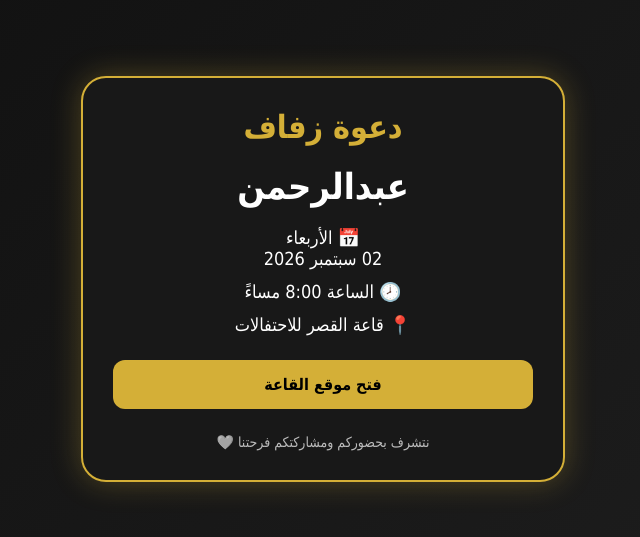
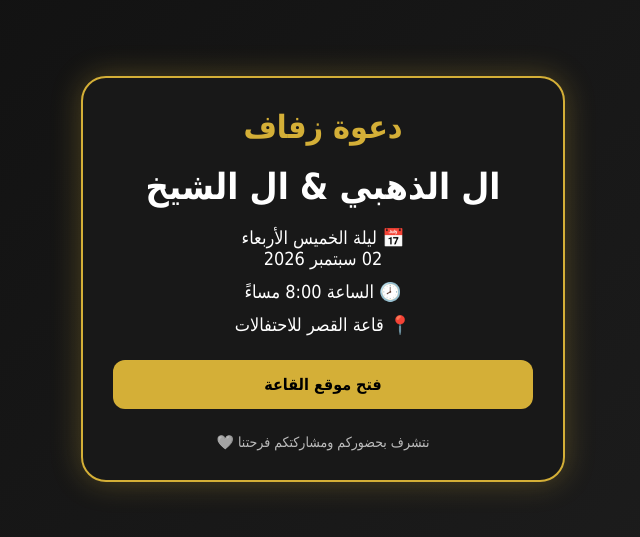
Before and after one commit to abady101/Wedding, a plain HTML site: page index.html in a window 1280 px wide. Shown: the part 121-658 px from the top of the page, without its empty margins (317-957 px from the left). Drawn offline with Linux system fonts and the light colour scheme.

Commit message:
Update index.html

```diff
--- a/index.html
+++ b/index.html
@@ -3,7 +3,7 @@
 <head>
 <meta charset="UTF-8">
 <meta name="viewport" content="width=device-width, initial-scale=1.0">
-<title>دعوة زفاف عبدالرحمن</title>
+<title>دعوة حفل زفاف عبدالرحمن</title>
 
 <style>
 body{
@@ -71,11 +71,11 @@ opacity:.7;
 <h1>دعوة زفاف</h1>
 
 <div class="name">
-عبدالرحمن
+ال الذهبي & ال الشيخ
 </div>
 
 <div class="info">
-📅 الأربعاء<br>
+📅  ليلة الخميس الأربعاء<br>
 02 سبتمبر 2026
 </div>
 
```
